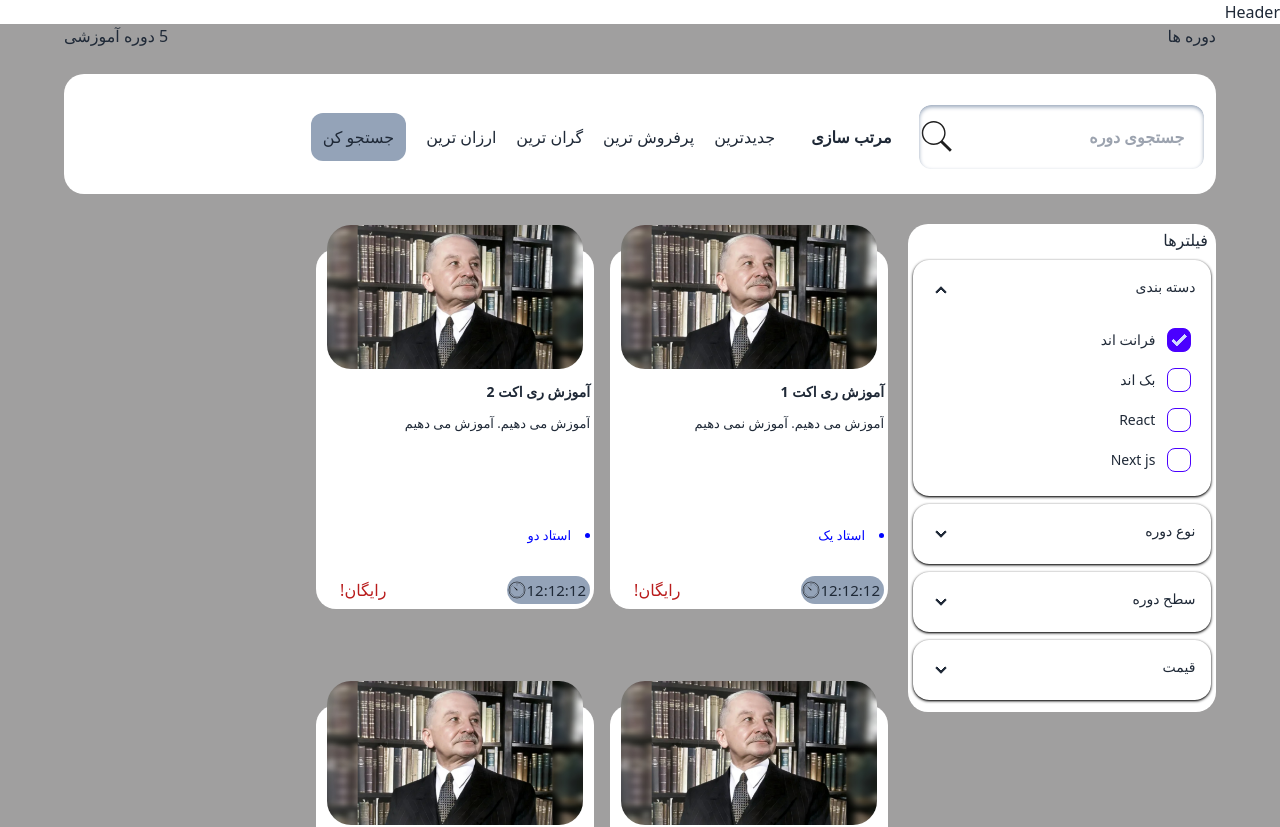
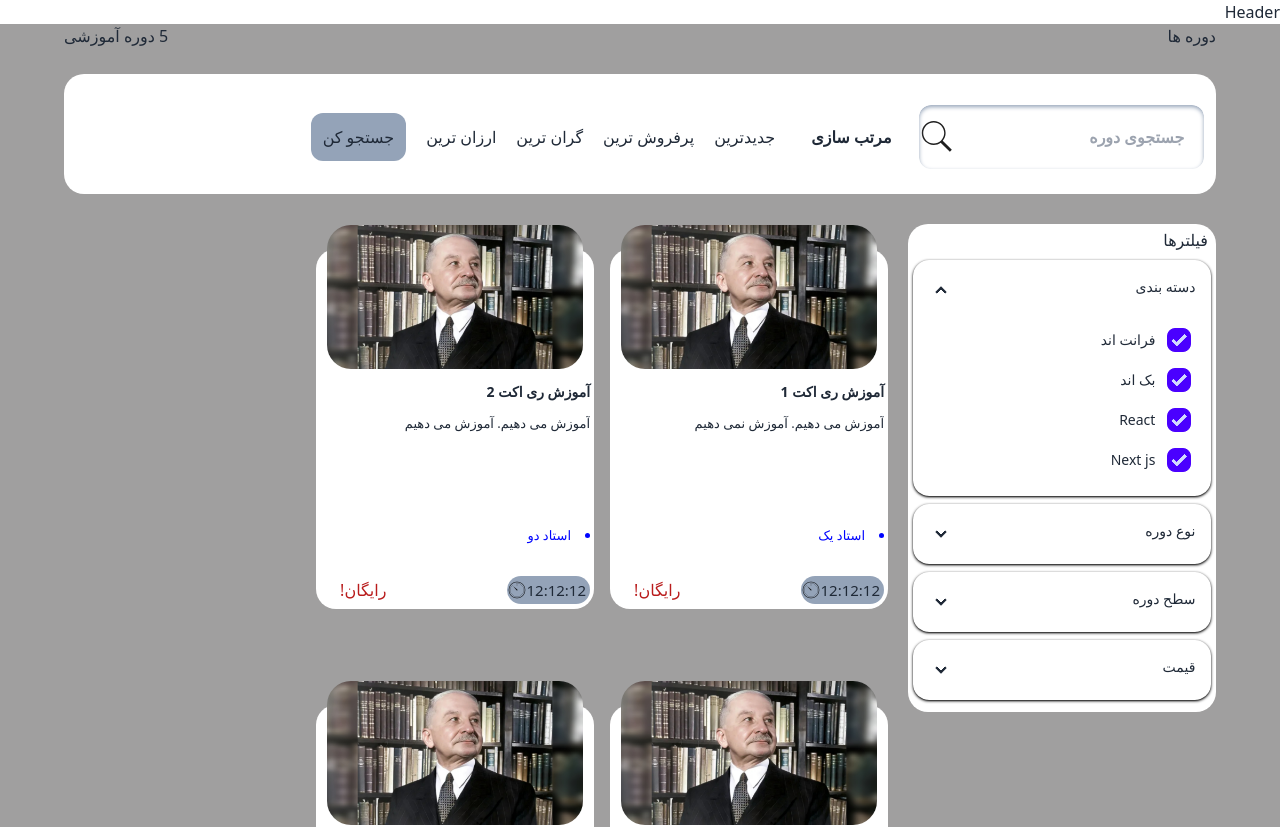
Before and after one commit to academy-react-summer1403/future-programmers, a React (Vite) app: page /courses in a window 1280 px wide. Shown: the top 827 px of the page. Built offline with nearby package versions, Linux system fonts and the light colour scheme; a web font is replaced by a local one.

Commit message:
doing accardion

```diff
--- a/src/Components/Accardion.jsx
+++ /dev/null
@@ -1,94 +0,0 @@
-import React from 'react'
-
-function Accardion() {
-  return (
-    <>
-    <div className="collapse collapse-arrow shadow shadow-black mt-2 w-[97%] mx-auto">
-                <input type="checkbox" name="my-accordion-2" defaultChecked />
-                <div className="collapse-title text-[14px]">دسته بندی</div>
-                <div className="collapse-content">
-
-                    <div className="form-control">
-                        <label className="label cursor-pointer">
-                            <input type="checkbox" defaultChecked className="checkbox checkbox-primary" />
-                            <span className="label-text absolute right-14">فرانت اند</span>
-                        </label>
-                    </div>
-                    <div className="form-control">
-                        <label className="label cursor-pointer">
-                            <input type="checkbox"  className="checkbox checkbox-primary" />
-                            <span className="label-text absolute right-14">بک اند</span>
-                        </label>
-                    </div>
-                    <div className="form-control">
-                        <label className="label cursor-pointer">
-                            <input type="checkbox" className="checkbox checkbox-primary" />
-                            <span className="label-text absolute right-14">React</span>
-                        </label>
-                    </div>
-                    <div className="form-control">
-                        <label className="label cursor-pointer">
-                            <input type="checkbox" className="checkbox checkbox-primary" />
-                            <span className="label-text absolute right-14">Next js</span>
-                        </label>
-                    </div>
-                </div>
-            </div>
-
-            <div className="collapse collapse-arrow shadow shadow-black mt-2 w-[97%] mx-auto">
-                <input type="checkbox" name="my-accordion-2" />
-                <div className="collapse-title text-[14px]">نوع دوره</div>
-                <div className="collapse-content">
-
-                    <div className="form-control">
-                        <label className="label cursor-pointer">
-                            <input type="checkbox" defaultChecked className="checkbox checkbox-primary" />
-                            <span className="label-text absolute right-14">حضوری</span>
-                        </label>
-                    </div>
-                    <div className="form-control">
-                        <label className="label cursor-pointer">
-                            <input type="checkbox"  className="checkbox checkbox-primary" />
-                            <span className="label-text absolute right-14">آنلاین</span>
-                        </label>
-                    </div>
-                    <div className="form-control">
-                        <label className="label cursor-pointer">
-                            <input type="checkbox"  className="checkbox checkbox-primary" />
-                            <span className="label-text absolute right-14">حضوری-آنلاین</span>
-                        </label>
-                    </div>
-                </div>
-            </div>
-
-            <div className="collapse collapse-arrow shadow shadow-black mt-2 w-[97%] mx-auto">
-                <input type="checkbox" name="my-accordion-2"  />
-                <div className="collapse-title text-[14px]">سطح دوره</div>
-                <div className="collapse-content">
-
-                    <div className="form-control">
-                        <label className="label cursor-pointer">
-                            <input type="checkbox" defaultChecked  className="checkbox checkbox-primary" />
-                            <span className="label-text absolute right-14">مبتدی</span>
-                        </label>
-                    </div>
-                    <div className="form-control">
-                        <label className="label cursor-pointer">
-                            <input type="checkbox" className="checkbox checkbox-primary" />
-                            <span className="label-text absolute right-14">متوسط</span>
-                        </label>
-                    </div>
-                    <div className="form-control">
-                        <label className="label cursor-pointer">
-                            <input type="checkbox" className="checkbox checkbox-primary" />
-                            <span className="label-text absolute right-14">پیشرفته</span>
-                        </label>
-                    </div>
-                </div>
-            </div>
-    </>
-
-  )
-}
-
-export default Accardion
--- /dev/null
+++ b/src/component/accardion/Accardion.jsx
@@ -0,0 +1,43 @@
+import React from 'react'
+import CheckBox from './checkBox'
+
+function Accardion() {
+  return (
+    <>
+        <div className="collapse collapse-arrow shadow shadow-black mt-2 w-[97%] mx-auto">
+            <input type="checkbox" name="my-accordion-2" defaultChecked />
+            <div className="collapse-title text-[14px]">دسته بندی</div>
+            <div className="collapse-content">
+                <CheckBox topic='فرانت اند'  />
+                <CheckBox topic='بک اند' />
+                <CheckBox topic='React' />
+                <CheckBox topic='Next js' />
+            </div>
+        </div>
+
+        <div className="collapse collapse-arrow shadow shadow-black mt-2 w-[97%] mx-auto">
+            <input type="checkbox" name="my-accordion-2" />
+            <div className="collapse-title text-[14px]">نوع دوره</div>
+            <div className="collapse-content">
+
+                <CheckBox topic='حضوری' />
+                <CheckBox topic='حضوری' />
+                <CheckBox topic='حضوری-آنلاین' />
+            </div>
+        </div>
+
+        <div className="collapse collapse-arrow shadow shadow-black mt-2 w-[97%] mx-auto">
+            <input type="checkbox" name="my-accordion-2"  />
+            <div className="collapse-title text-[14px]">سطح دوره</div>
+            <div className="collapse-content">
+                <CheckBox topic='مبتدی' />
+                <CheckBox topic='متوسط' />
+                <CheckBox topic='پیشرفته' />
+            </div>
+        </div>
+    </>
+
+  )
+}
+
+export default Accardion
--- /dev/null
+++ b/src/component/accardion/CheckBox.jsx
@@ -0,0 +1,14 @@
+import React from 'react'
+
+function CheckBox({topic, }) {
+  return (
+    <div className="form-control">
+    <label className="label cursor-pointer">
+        <input type="checkbox" defaultChecked  className="checkbox checkbox-primary" />
+        <span className="label-text absolute right-14">{topic}</span>
+    </label>
+</div>
+  )
+}
+
+export default CheckBox
--- a/src/screens/courses/Courses.jsx
+++ b/src/screens/courses/Courses.jsx
@@ -1,6 +1,7 @@
 import {Formik, Field, Form} from 'formik';
 import CourseCard from '../../component/CourseCard/CourseCard';
-import Accardion from '../../Components/Accardion';
+import Accardion from '../../component/accardion/accardion';
+
 
 const Courses = () => {
   const Course=[
```
